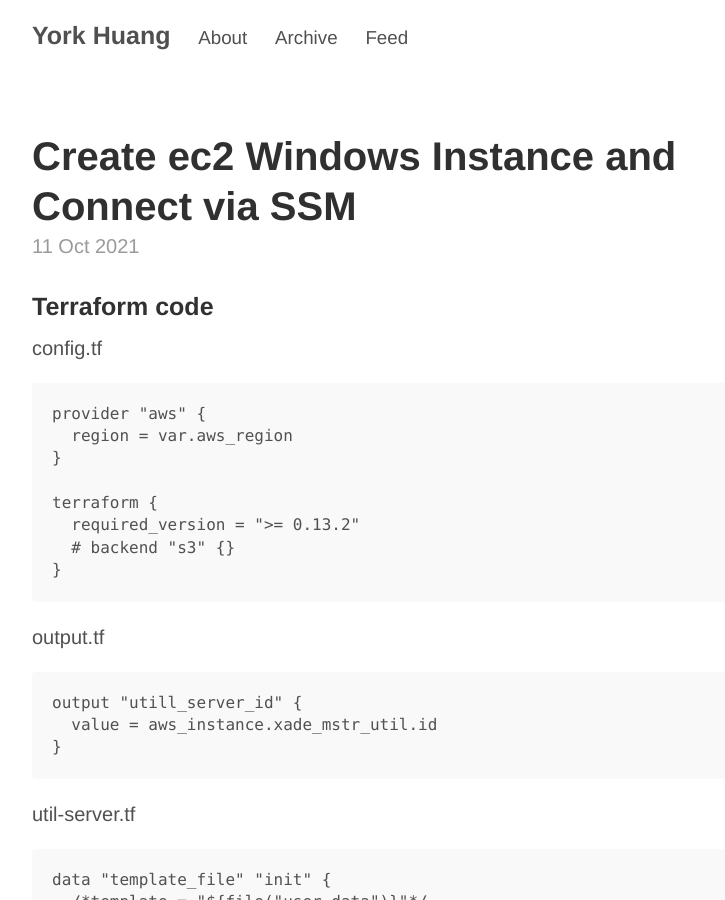
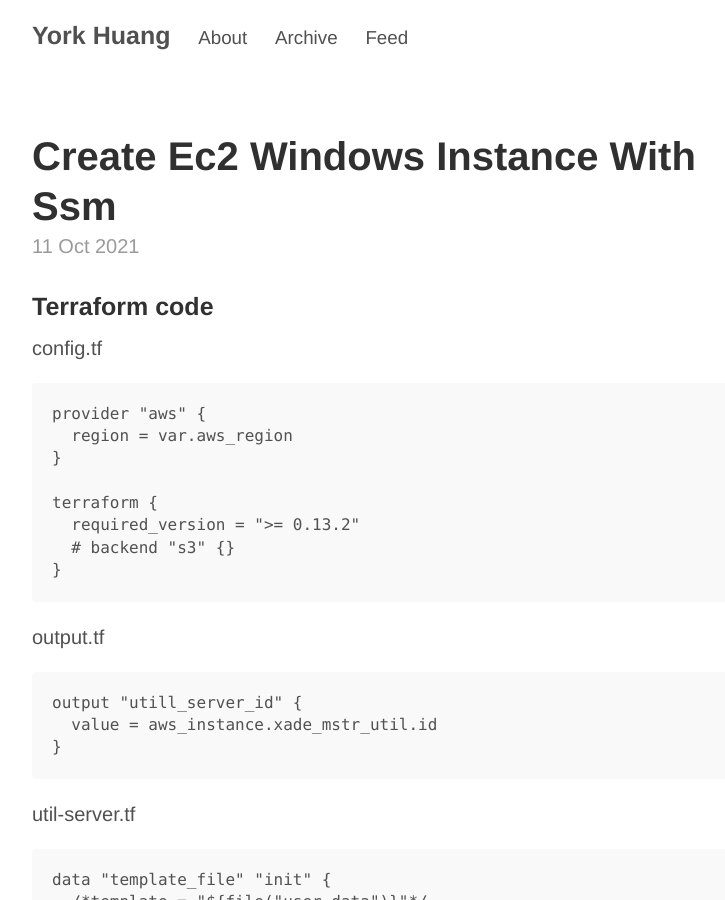
Before and after one commit to yorkhuang-au/yorkhuang-au.github.io, a Jekyll site: the page built from _posts/2021-10-11-Create-ec2-windows-instance-with-ssm.md, in a window 1280 px wide and 900 px high. Shown: the whole window, without its empty margins (248-973 px from the left). Built offline with Jekyll 4.4.1, drawn with Linux system fonts in a browser that asks for light colours; our own code applies the rules of GitHub Pages for plain Markdown files.

Commit message:
Update 2021-10-11-Create-ec2-windows-instance-with-ssm.md

```diff
--- a/_posts/2021-10-11-Create-ec2-windows-instance-with-ssm.md
+++ b/_posts/2021-10-11-Create-ec2-windows-instance-with-ssm.md
@@ -1,7 +1,4 @@
----
-layout: post
-title: Create ec2 Windows Instance and Connect via SSM
----
+
 
 ### Terraform code
 
```
